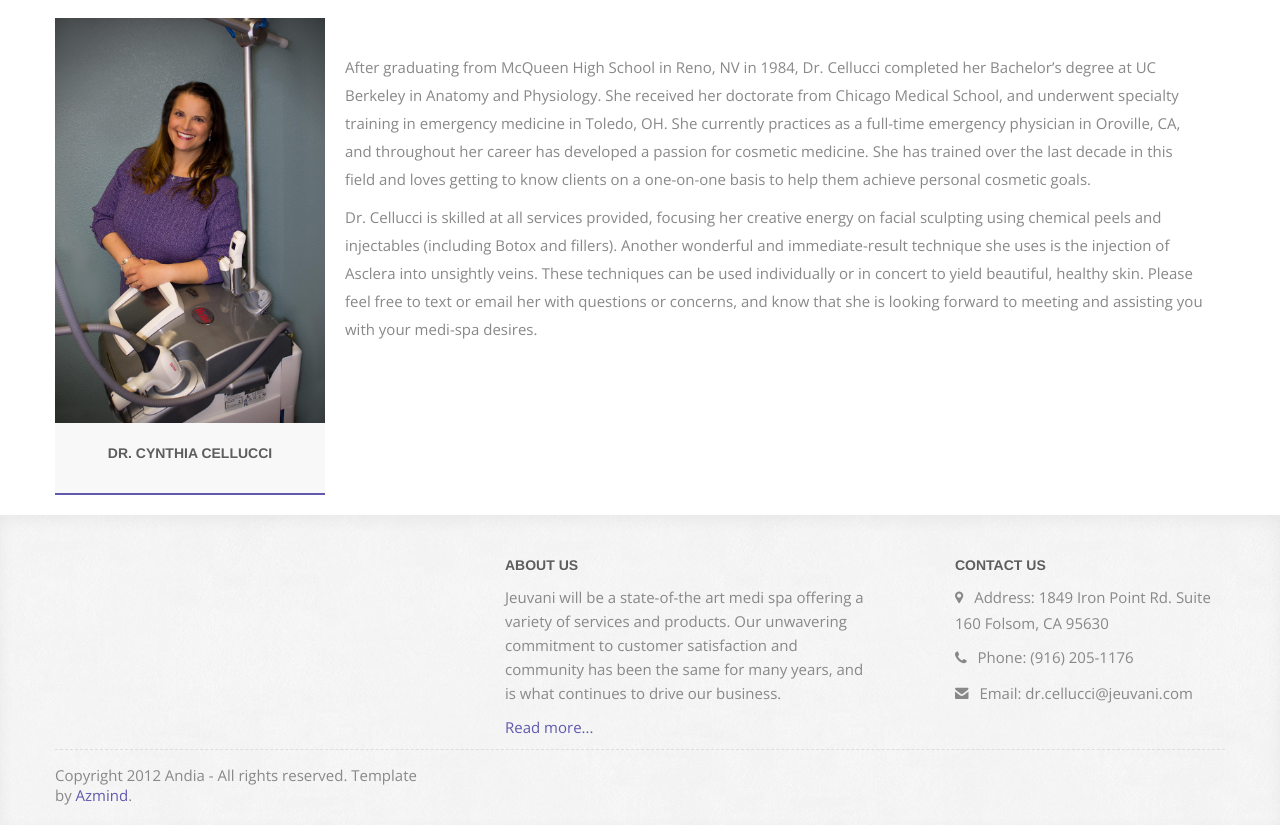
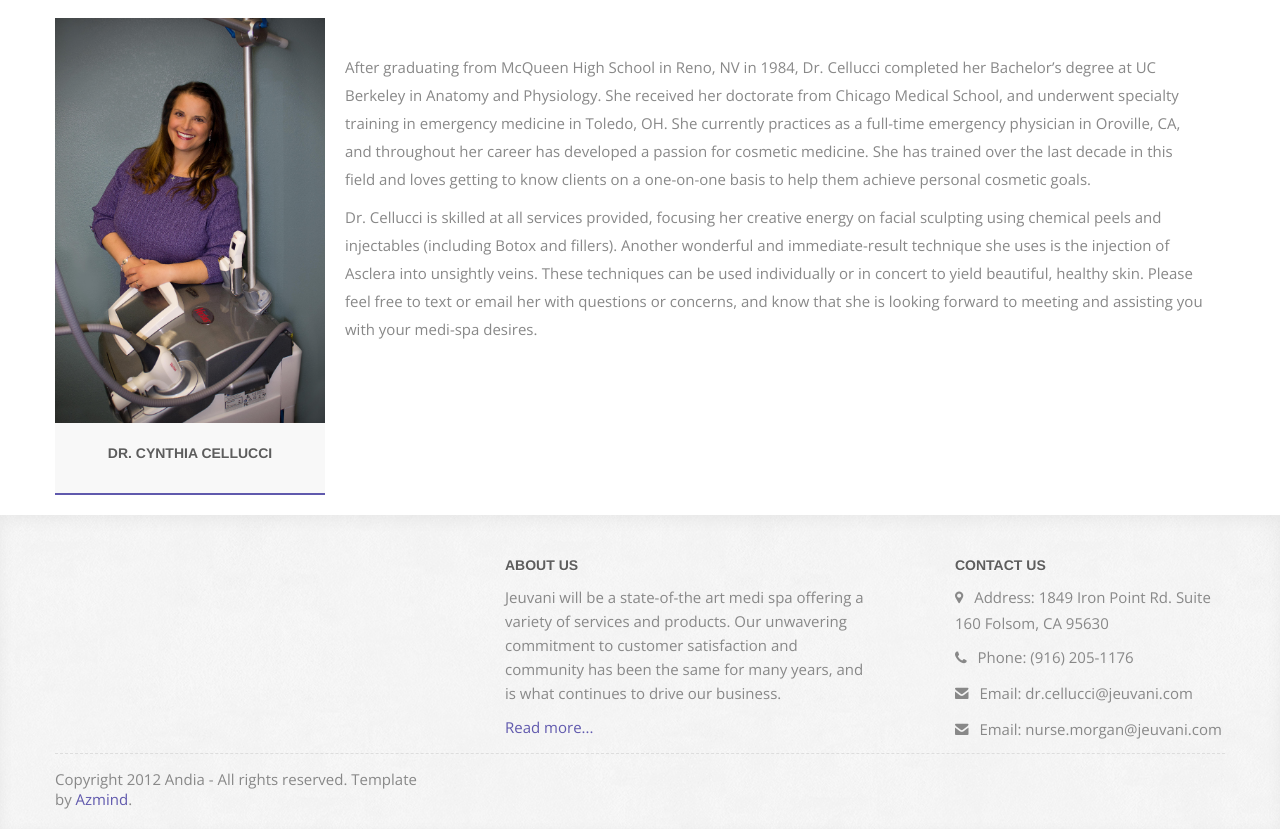
Before and after one commit to jeuvani/jeuvani.github.io, a plain HTML site: page about.html in a window 1280 px wide. Shown: the part 937-1766 px from the top of the page. Drawn offline with nearby package versions, Linux system fonts and the light colour scheme; some packages are replaced by stand-ins of ours; a web font is replaced by a local one.

Commit message:
Update about.html

```diff
--- a/about.html
+++ b/about.html
@@ -223,6 +223,7 @@
                         <p><i class="icon-map-marker"></i> Address: 1849 Iron Point Rd. Suite 160 Folsom, CA 95630</p>
                         <p><i class="icon-phone"></i> Phone: (916) 205-1176</p>
                         <p><i class="icon-envelope-alt"></i> Email: dr.cellucci@jeuvani.com</p>
+                        <p><i class="icon-envelope-alt"></i> Email: nurse.morgan@jeuvani.com</p>
                     </div>
                 </div>
                 <div class="footer-border" style="clear:right"></div>
```
